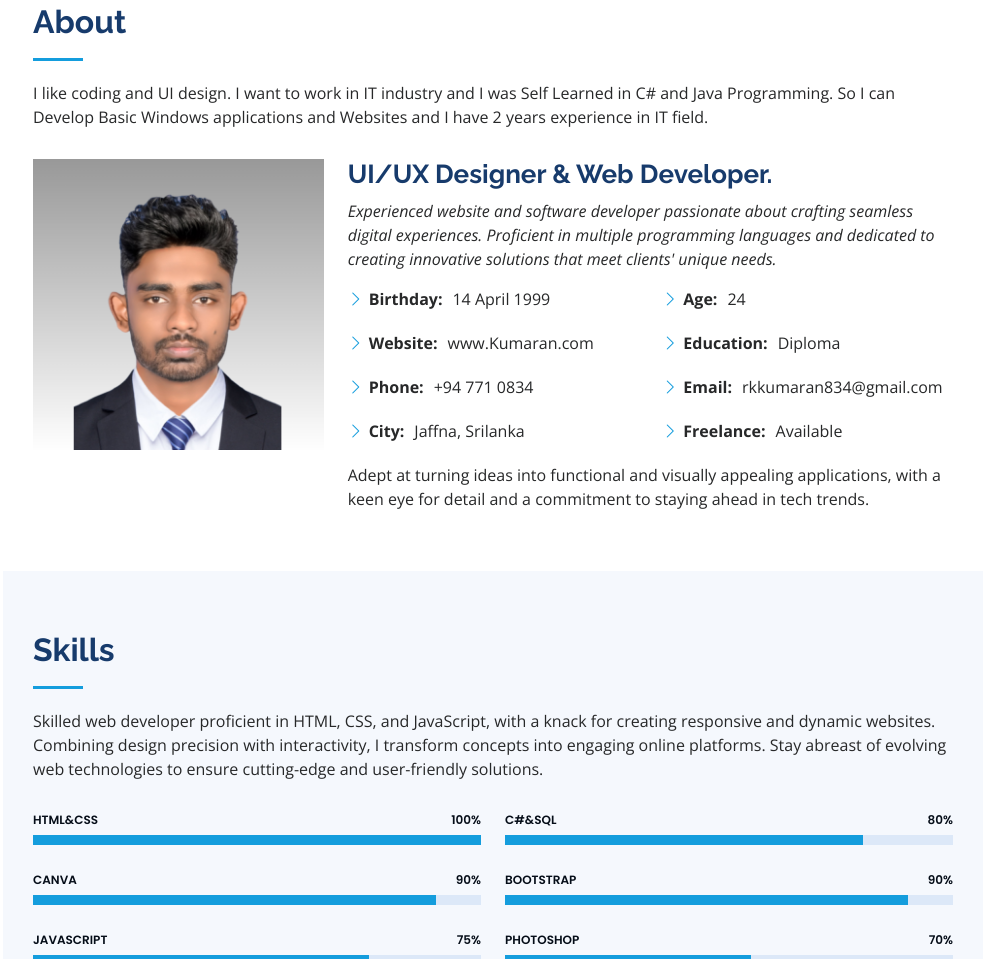
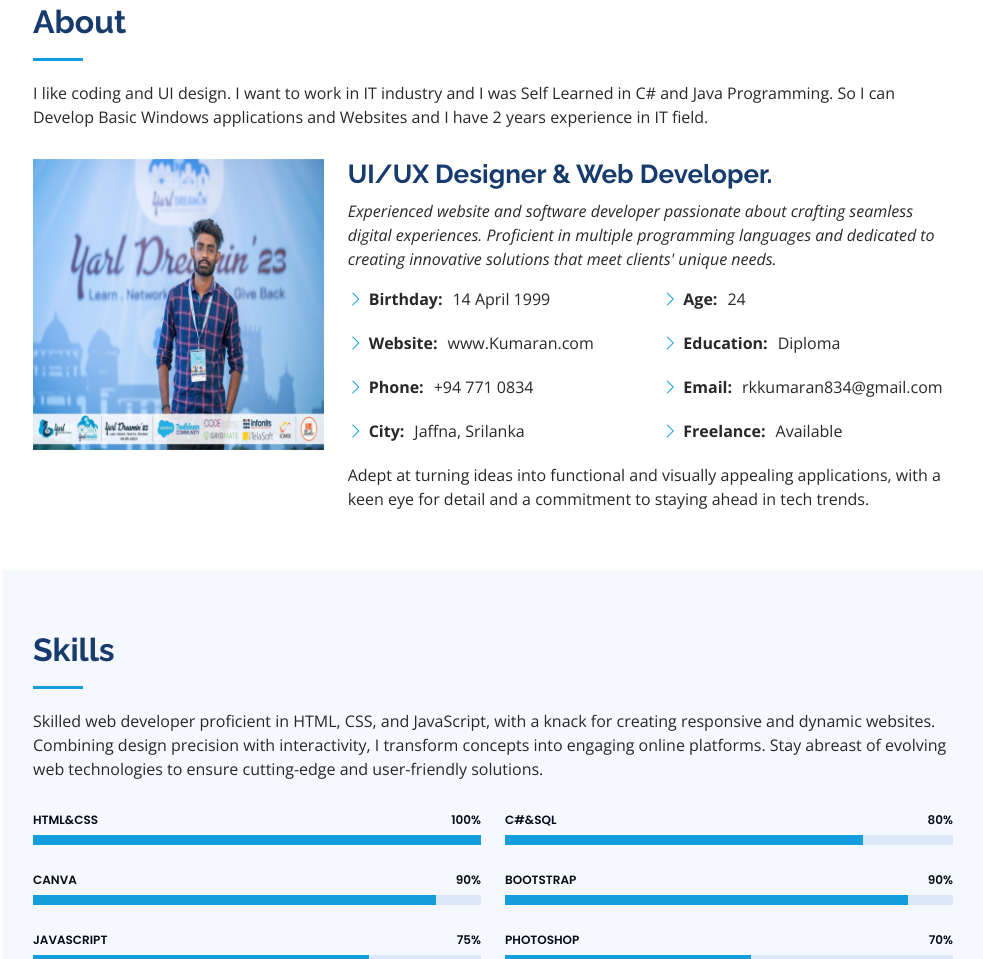
Before and after one commit to Kanthasuwamy-Kumaran/My_Portfolio, a plain HTML site: page index.html in a window 1280 px wide. Shown: the part 857-1816 px from the top of the page, without its empty margins (297-1280 px from the left). Drawn offline with nearby package versions, Linux system fonts and the light colour scheme.

Commit message:
Update index.html

```diff
--- a/index.html
+++ b/index.html
@@ -91,7 +91,7 @@
 
         <div class="row">
           <div class="col-lg-4" data-aos="fade-right">
-            <img src="assets/img/Normal Office Profile.png" class="img-fluid" alt="">
+            <img src="assets/img/myphotonew.png" class="img-fluid" alt="">
           </div>
           <div class="col-lg-8 pt-4 pt-lg-0 content" data-aos="fade-left">
             <h3>UI/UX Designer &amp; Web Developer.</h3>
```
